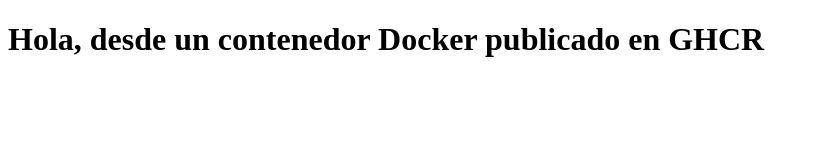
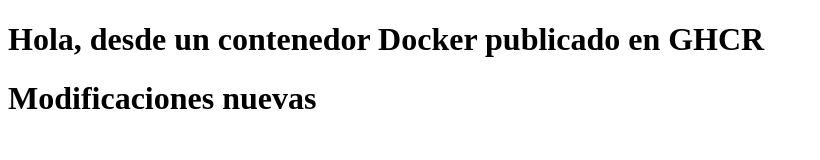
Before and after one commit to jeanfranco2023/Pruebadocker, a website: page index.html in a window 1280 px wide. Shown: the whole page, without its empty margins (0-820 px from the left). Drawn offline with Linux system fonts and the light colour scheme.

```diff
--- a/index.html
+++ b/index.html
@@ -9,5 +9,5 @@
 <body>
     <h1>Hola, desde un contenedor Docker publicado en GHCR</h1>
 </body>
-
+<h1>Modificaciones nuevas</h1>
 </html>
```
